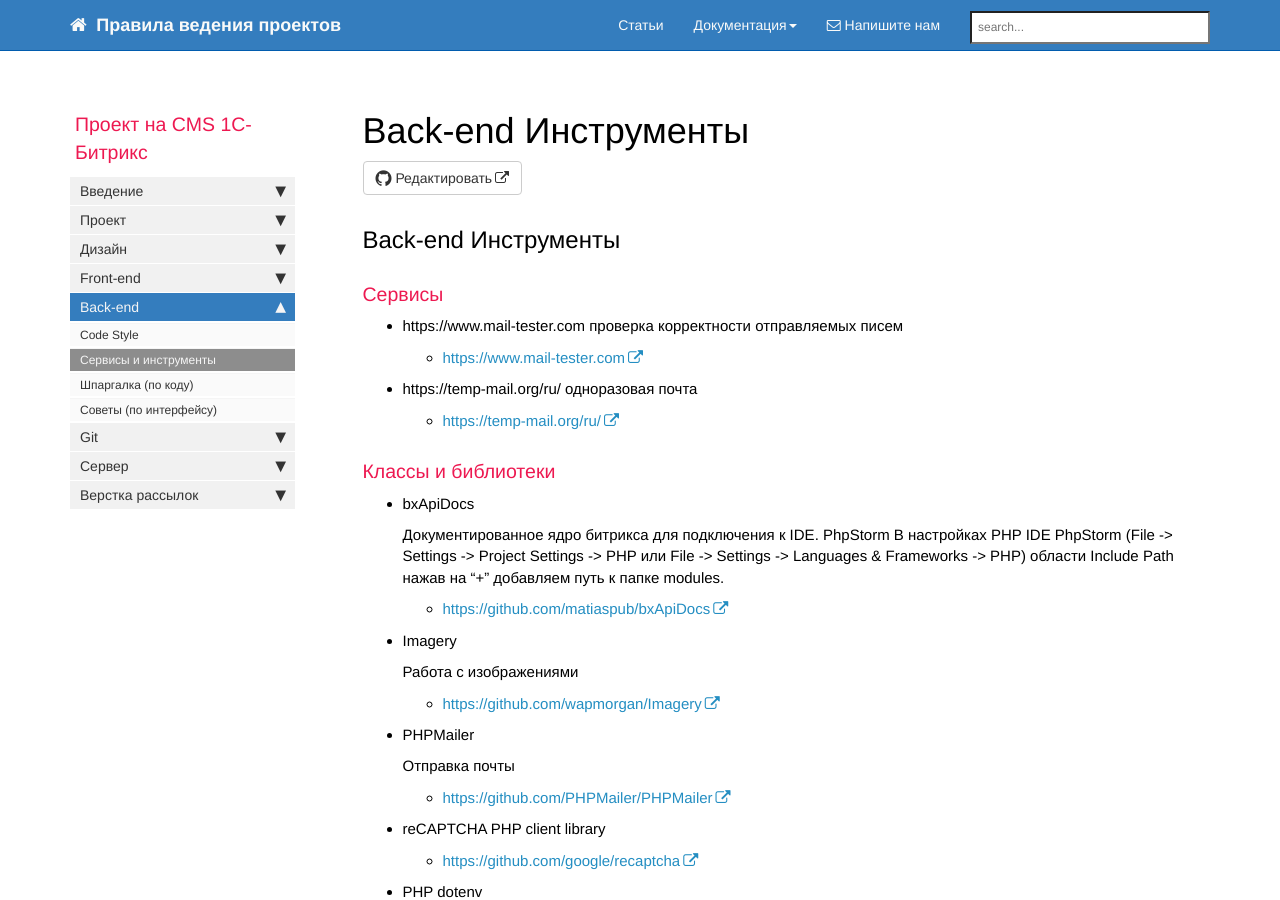
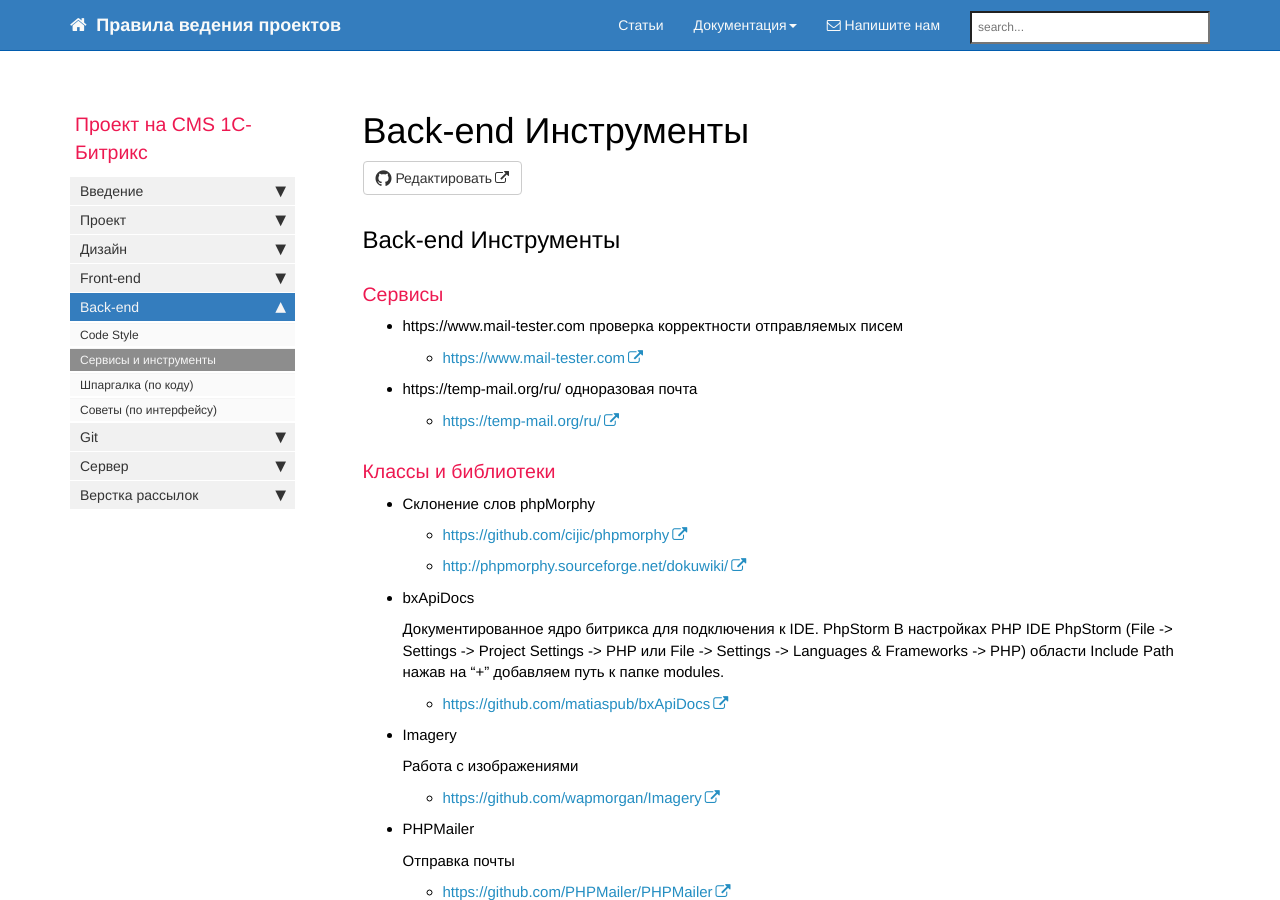
Before and after one commit to gdecider/gdecider.github.io, a Jekyll site: the page built from pages/bx/bx_back-tools.md, in a window 1280 px wide and 900 px high. Built offline with Jekyll 4.4.1, drawn with Linux system fonts in a browser that asks for light colours; nearby versions of some CDN libraries; comment, search, counter and statistics services are not loaded.

Commit message:
Update bx_back-tools.md

```diff
--- a/pages/bx/bx_back-tools.md
+++ b/pages/bx/bx_back-tools.md
@@ -19,6 +19,10 @@ toc: false
   * [https://temp-mail.org/ru/](https://temp-mail.org/ru/)
 
 ### Классы и библиотеки
+
+* Склонение слов phpMorphy
+  * [https://github.com/cijic/phpmorphy](https://github.com/cijic/phpmorphy)
+  * [http://phpmorphy.sourceforge.net/dokuwiki/](http://phpmorphy.sourceforge.net/dokuwiki/)
 
 * bxApiDocs
 
```
